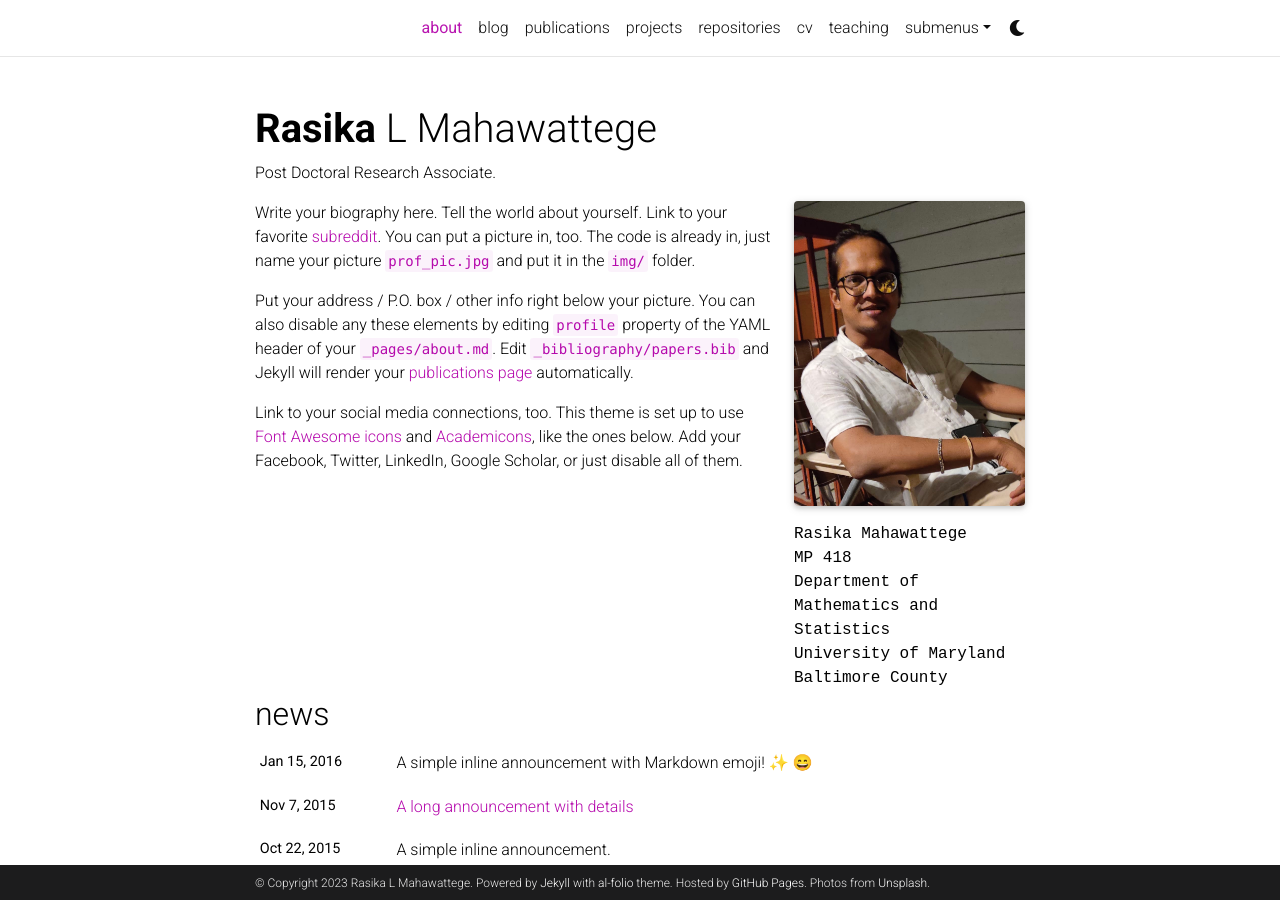
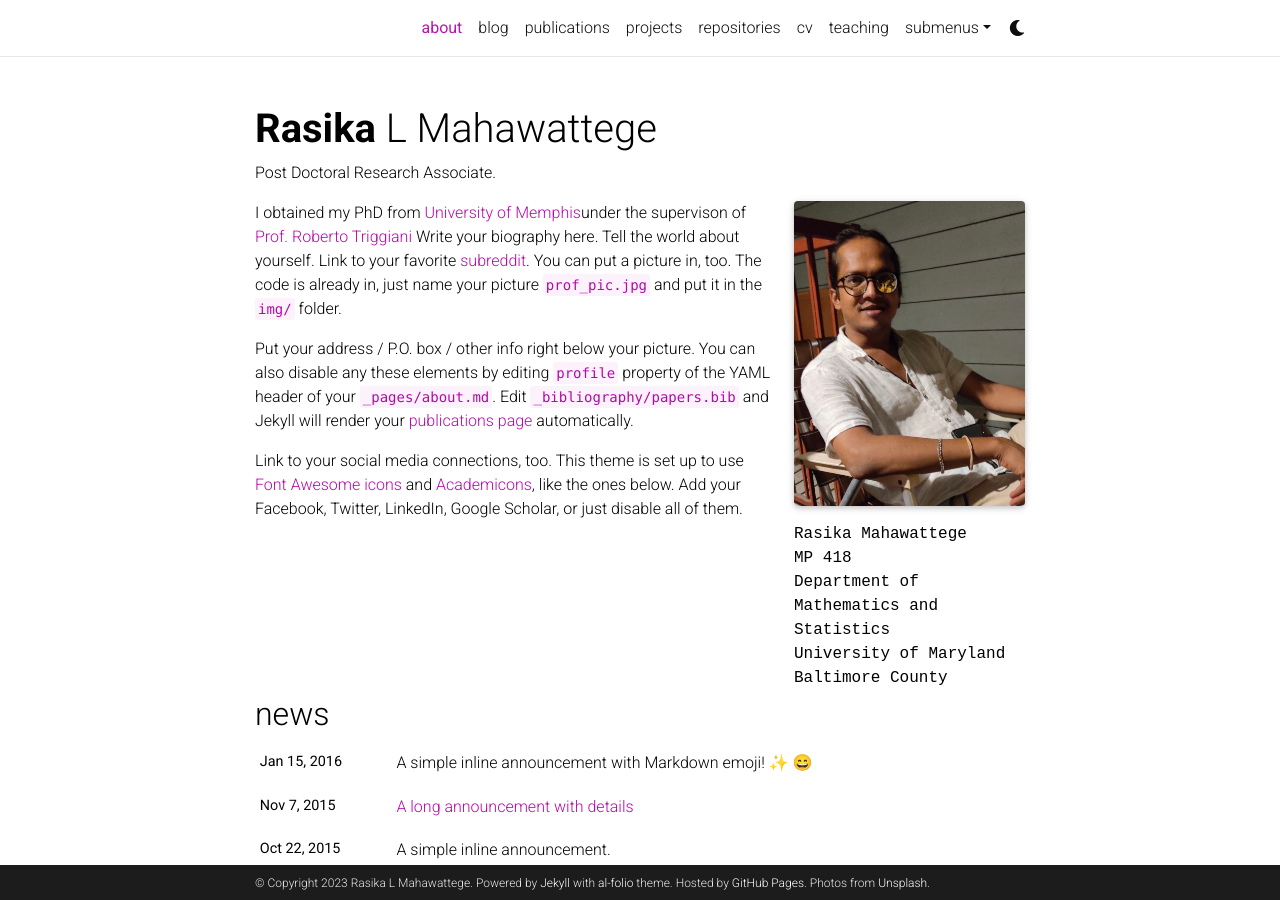
Before and after one commit to RasikaLM/Rasikalm.github.io, a Jekyll site: the page built from _pages/about.md, in a window 1280 px wide and 900 px high. Built offline with Jekyll 4.4.1, drawn with Linux system fonts in a browser that asks for light colours; full-size pictures stand in for the smaller copies a plugin makes; emoji names are drawn with the system emoji font; comment, search, counter and statistics services are not loaded; a style sheet for code colours, icons or effects is not loaded.

Commit message:
bib-change

```diff
--- a/_pages/about.md
+++ b/_pages/about.md
@@ -20,7 +20,7 @@ selected_papers: true # includes a list of papers marked as "selected={true}"
 social: true  # includes social icons at the bottom of the page
 ---
 
-Write your biography here. Tell the world about yourself. Link to your favorite [subreddit](http://reddit.com). You can put a picture in, too. The code is already in, just name your picture `prof_pic.jpg` and put it in the `img/` folder.
+I obtained my PhD from [University of Memphis](https://www.memphis.edu/)under the supervison of [Prof. Roberto Triggiani](https://www.memphis.edu/msci/people/rtrggani.php) Write your biography here. Tell the world about yourself. Link to your favorite [subreddit](http://reddit.com). You can put a picture in, too. The code is already in, just name your picture `prof_pic.jpg` and put it in the `img/` folder.
 
 Put your address / P.O. box / other info right below your picture. You can also disable any these elements by editing `profile` property of the YAML header of your `_pages/about.md`. Edit `_bibliography/papers.bib` and Jekyll will render your [publications page](/al-folio/publications/) automatically.
 
```
